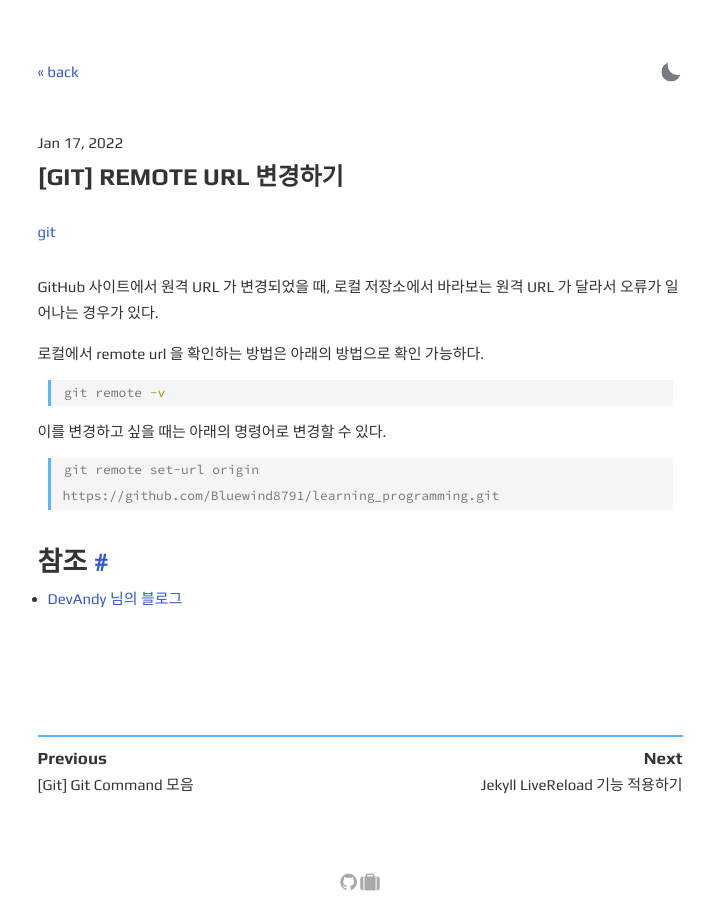
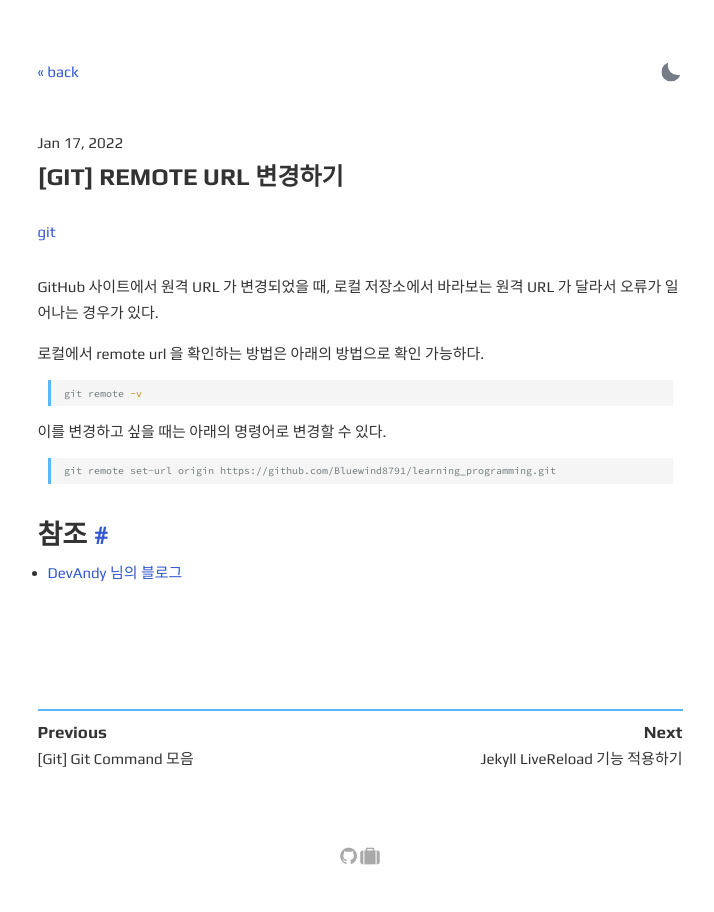
Before and after one commit to Bluewind8791/Bluewind8791.github.io, a Jekyll site: the page built from _posts/2022-01-17-git-remote-url.md, in a window 1280 px wide. Shown: the whole page, without its empty margins (280-994 px from the left). Built offline with Jekyll 4.4.1, drawn with Linux system fonts in a browser that asks for light colours; comment, search, counter and statistics services are not loaded.

Commit message:
Code block font more smaller

```diff
--- a/_sass/_main.scss
+++ b/_sass/_main.scss
@@ -188,7 +188,7 @@
 
 code {
 	font-family: var(--source-code-font), monospace;
-  font-size: small;
+  font-size: x-small;
 	margin: unset;
 	padding: 0.1rem;
 	color: var(--highlight-text-color);
```
